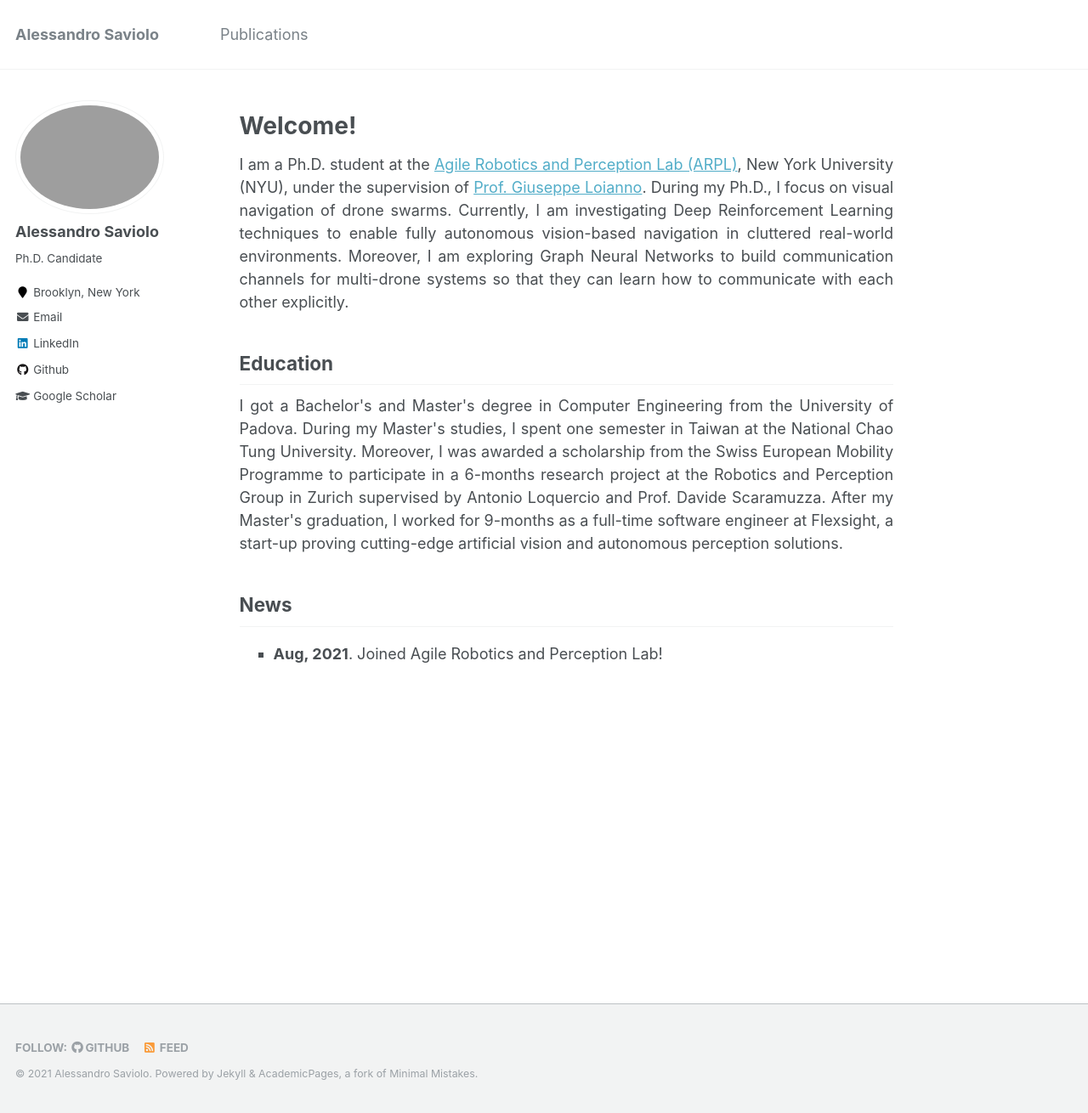
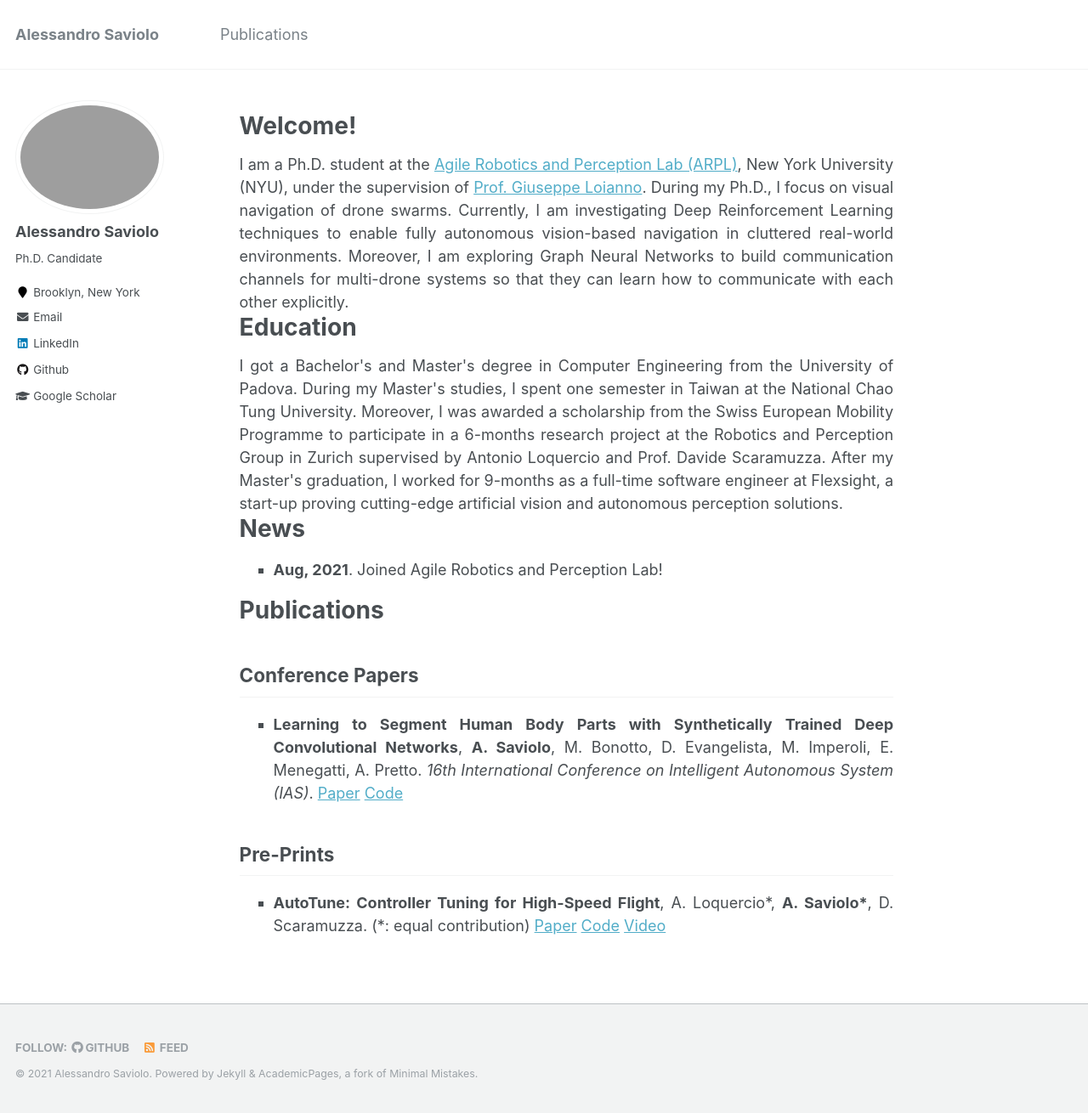
Before and after one commit to AlessandroSaviolo/AlessandroSaviolo.github.io, a Jekyll site: the page built from _pages/about.md, in a window 1280 px wide and 1310 px high. Shown: the whole window at 85% size. Built offline with Jekyll 4.4.1, drawn with Linux system fonts in a browser that asks for light colours.

Commit message:
adding pub section to front page

```diff
--- a/_pages/about.md
+++ b/_pages/about.md
@@ -14,16 +14,34 @@
 I am a Ph.D. student at the <a href="https://wp.nyu.edu/arpl/">Agile Robotics and Perception Lab (ARPL)</a>, New York University (NYU), under the supervision of <a href="https://engineering.nyu.edu/faculty/giuseppe-loianno">Prof. Giuseppe Loianno</a>. During my Ph.D., I focus on visual navigation of drone swarms. Currently, I am investigating Deep Reinforcement Learning techniques to enable fully autonomous vision-based navigation in cluttered real-world environments. Moreover, I am exploring Graph Neural Networks to build communication channels for multi-drone systems so that they can learn how to communicate with each other explicitly.
 </div>
 
-## Education
+# Education
 
 <div style="text-align: justify">
 I got a Bachelor's and Master's degree in Computer Engineering from the University of Padova. During my Master's studies, I spent one semester in Taiwan at the National Chao Tung University. Moreover, I was awarded a scholarship from the Swiss European Mobility Programme to participate in a 6-months research project at the Robotics and Perception Group in Zurich supervised by Antonio Loquercio and Prof. Davide Scaramuzza. After my Master's graduation, I worked for 9-months as a full-time software engineer at Flexsight, a start-up proving cutting-edge artificial vision and autonomous perception solutions.
 </div>
 
-## News
+# News
 
 <div style="text-align: justify">
 <ul style="list-style-type:square">
   <li><b>Aug, 2021</b>. Joined Agile Robotics and Perception Lab!</li>
 </ul>
 </div>
+
+# Publications
+
+## Conference Papers
+
+<div style="text-align: justify">
+<ul style="list-style-type:square">
+  <li><b>Learning to Segment Human Body Parts with Synthetically Trained Deep Convolutional Networks</b>, <b>A. Saviolo</b>, M. Bonotto, D. Evangelista, M. Imperoli, E. Menegatti, A. Pretto. <i>16th International Conference on Intelligent Autonomous System (IAS)</i>. <a href="https://arxiv.org/abs/2102.01460">Paper</a> <a href="https://github.com/AlessandroSaviolo/HBPSegmentation">Code</a></li>
+</ul>
+</div>
+
+## Pre-Prints
+
+<div style="text-align: justify">
+<ul style="list-style-type:square">
+  <li><b>AutoTune: Controller Tuning for High-Speed Flight</b>, A. Loquercio*, <b>A. Saviolo*</b>, D. Scaramuzza. (*: equal contribution) <a href="https://arxiv.org/abs/2103.10698">Paper</a> <a href="https://github.com/uzh-rpg/mh_autotune">Code</a> <a href="https://www.youtube.com/watch?v=m2q_y7C01So&ab_channel=UZHRoboticsandPerceptionGroup">Video</a></li>
+</ul>
+</div>
```
